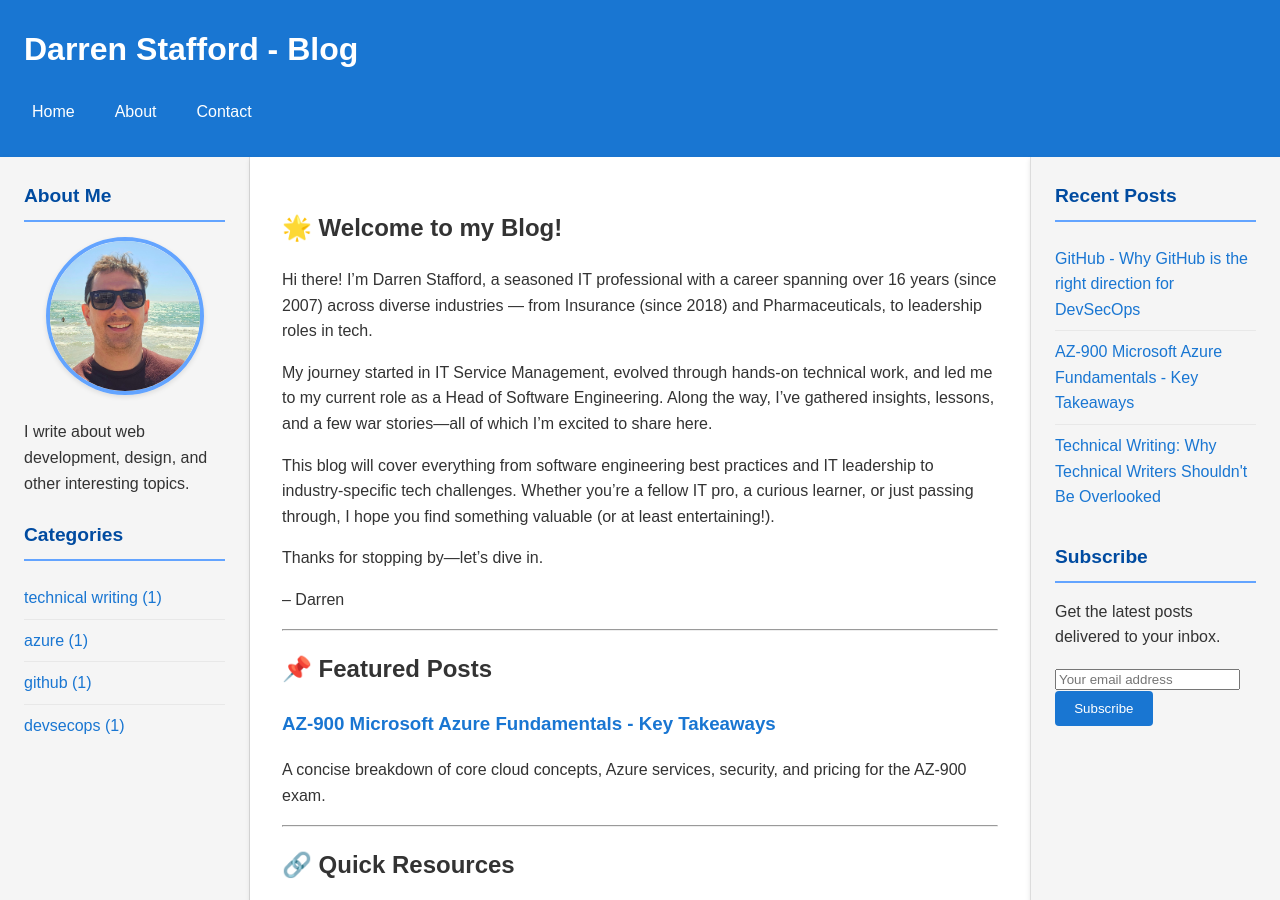
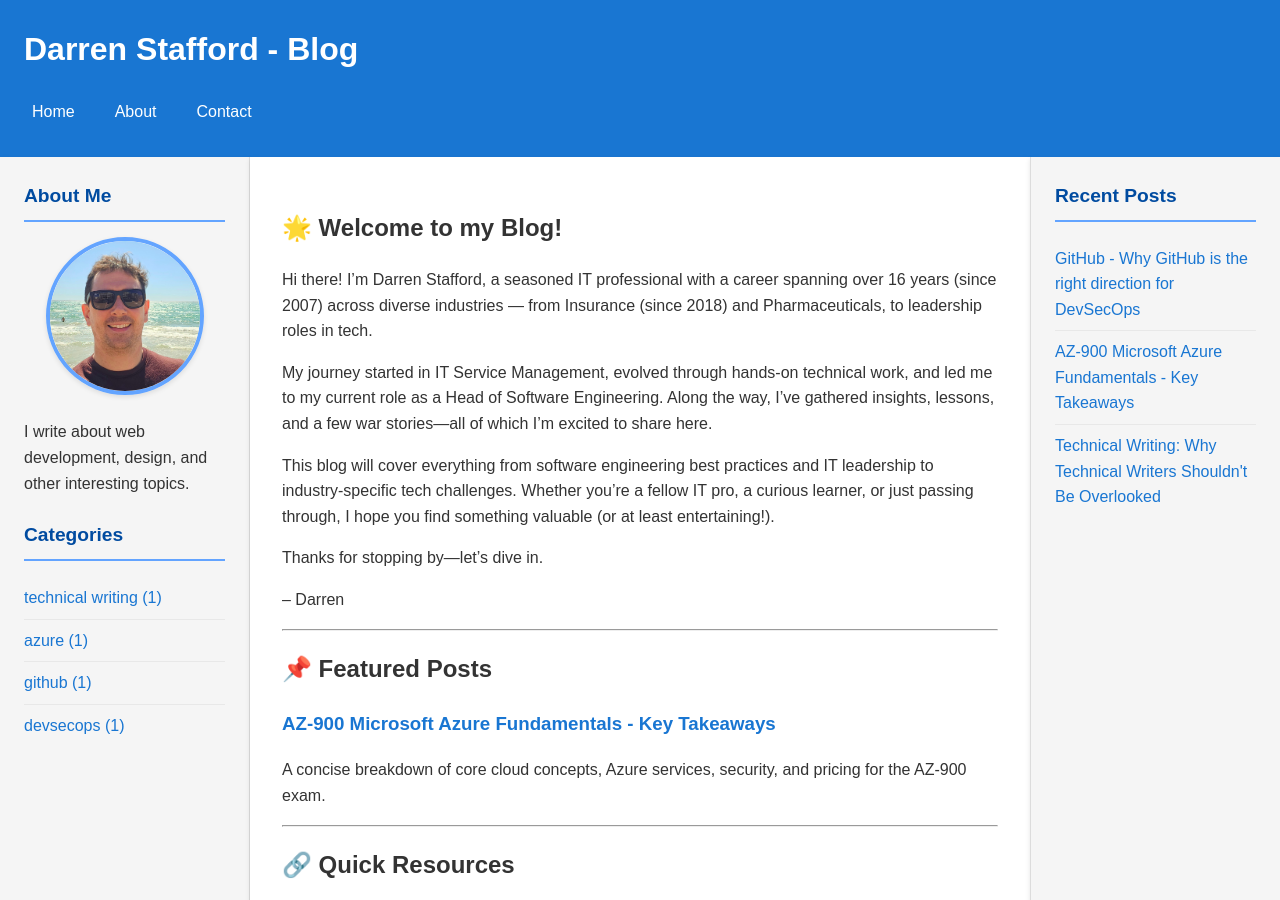
Before and after one commit to dazstaffs/blog, a Jekyll site: the page built from index.md, in a window 1280 px wide and 900 px high. Built offline with Jekyll 4.4.1, drawn with Linux system fonts in a browser that asks for light colours.

Commit message:
Removed subscribe widget

```diff
--- a/_includes/sidebar-right.html
+++ b/_includes/sidebar-right.html
@@ -34,11 +34,11 @@
   </div>
 </div> -->
 
-<div class="widget">
+<!-- <div class="widget">
   <h2>Subscribe</h2>
   <p>Get the latest posts delivered to your inbox.</p>
   <form class="subscribe-form">
     <input type="email" placeholder="Your email address">
     <button type="submit" class="btn">Subscribe</button>
   </form>
-</div>
+</div> -->
```
